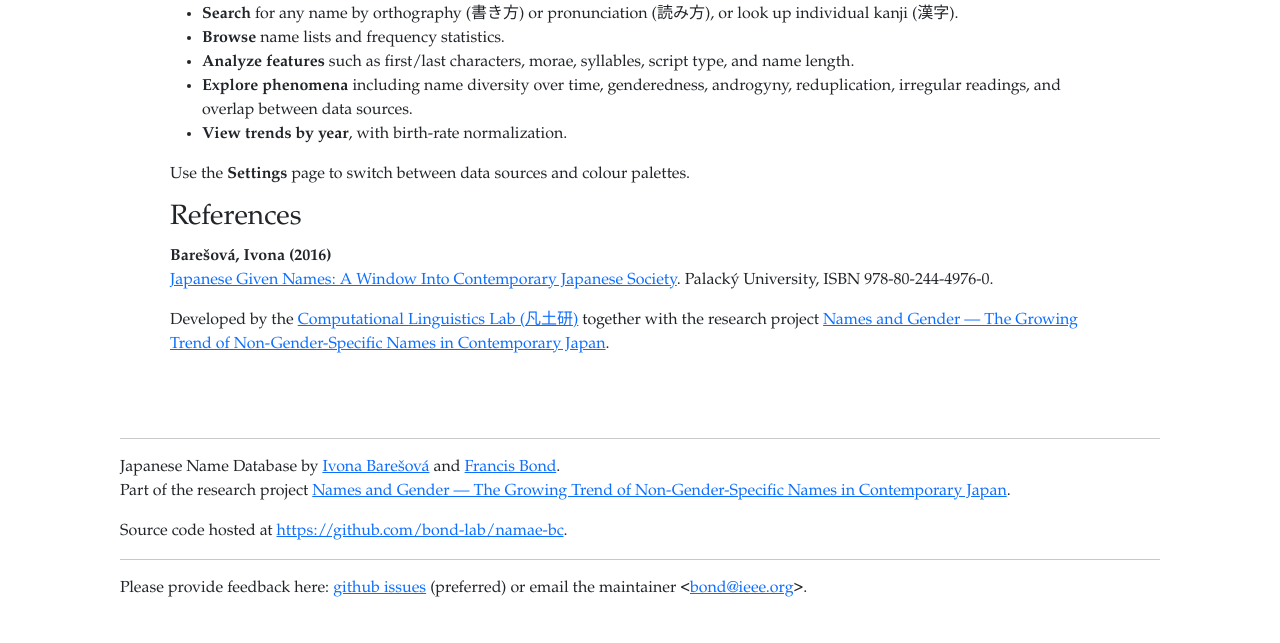
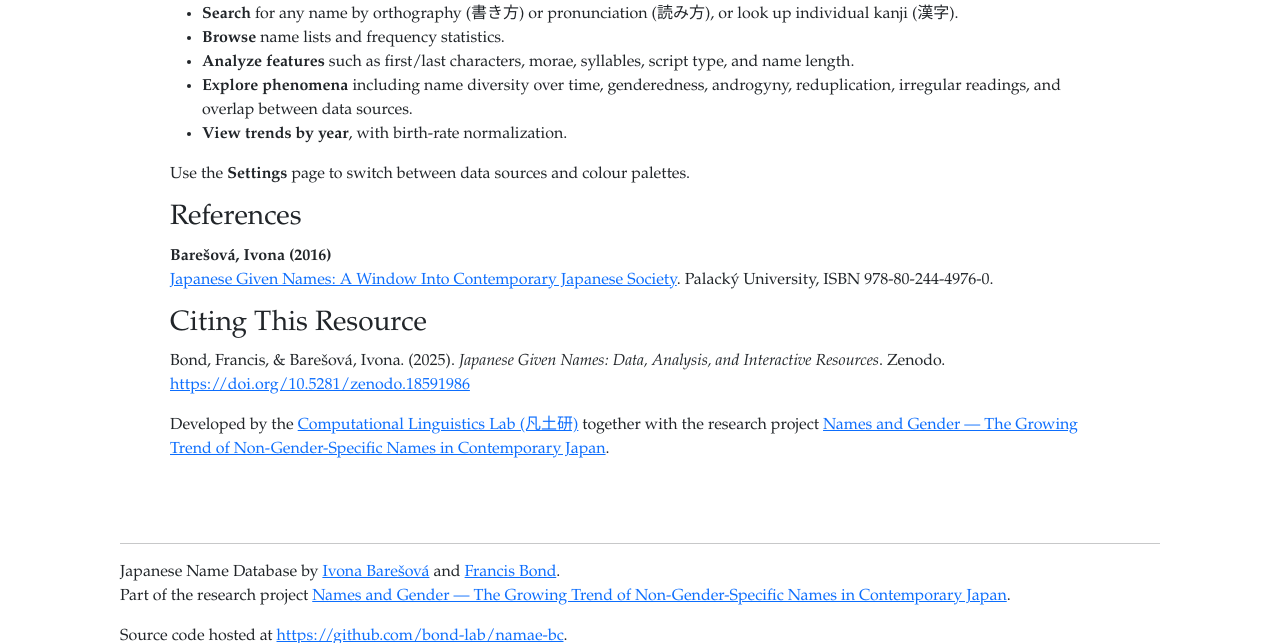
Before and after one commit to bond-lab/namae-bc, a Flask app: page / in a window 1280 px wide. Shown: the part 637-1280 px from the top of the page. Before the commit the page ends 1234 px from the top, so only its background shows below. Run offline with Flask 3, Linux system fonts and the light colour scheme; some libraries are stand-ins or nearby versions.

Commit message:
Add Zenodo DOI 10.5281/zenodo.18591986
Added to CITATION.cff, .zenodo.json, README (badge + citation), and
the web overview page.

Co-Authored-By: Claude Opus 4.6 <noreply@anthropic.com>

```diff
--- a/web/templates/index.html
+++ b/web/templates/index.html
@@ -67,6 +67,12 @@
 	ISBN 978-80-244-4976-0.</dd>
   </dl>
 
+  <h3>Citing This Resource</h3>
+
+  <p>Bond, Francis, &amp; Barešov&aacute;, Ivona. (2025).
+    <i>Japanese Given Names: Data, Analysis, and Interactive Resources</i>.
+    Zenodo. <a href="https://doi.org/10.5281/zenodo.18591986">https://doi.org/10.5281/zenodo.18591986</a></p>
+
   <p>Developed by the <a href='https://bond-lab.github.io/'>Computational Linguistics Lab (凡土研)</a> together with the research project
     <a href='https://japanesenames.upol.cz/research/'>Names and
     Gender &mdash; The Growing Trend of Non-Gender-Specific Names
```
Also changed, not shown: .zenodo.json, README.md, 1 other file.
